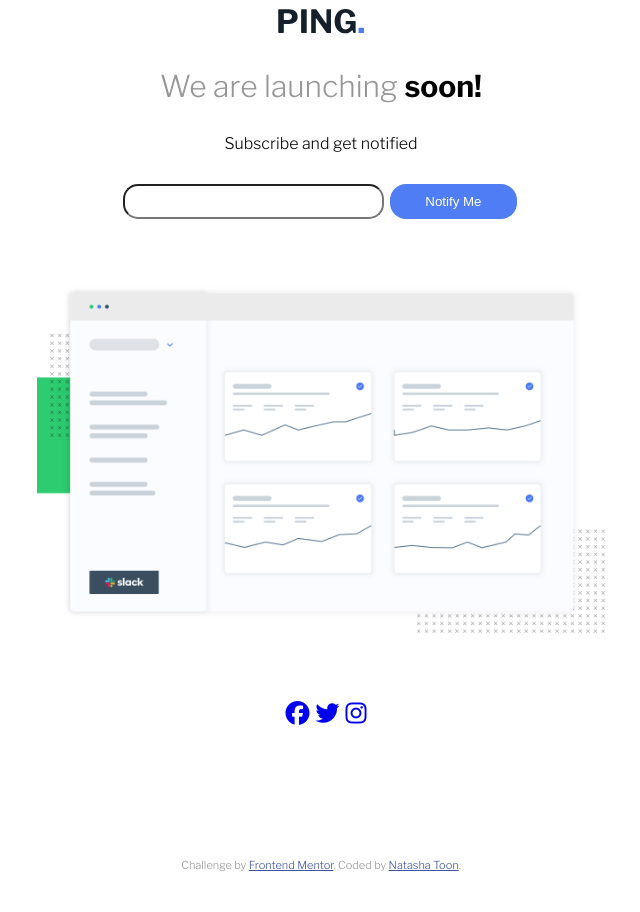
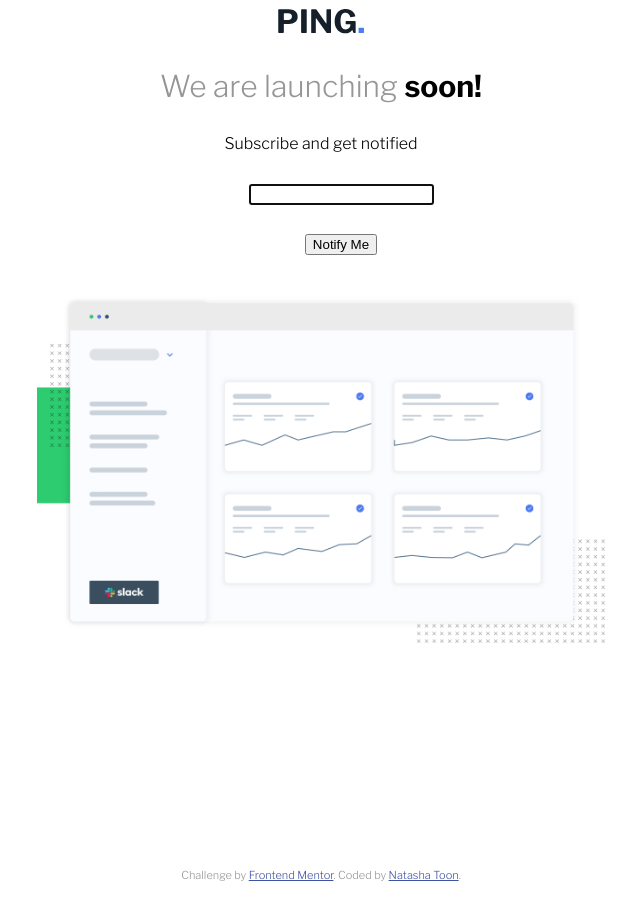
Before and after one commit to Tashatoon/ping-coming-soon-page, a plain HTML site: page index.html in a window 1280 px wide. Shown: the whole page, without its empty margins (319-959 px from the left). Before the commit the page ends 883 px from the top, so only its background shows below. Drawn offline with nearby package versions, Linux system fonts and the light colour scheme.

Commit message:
js email

```diff
--- a/index.html
+++ b/index.html
@@ -3,7 +3,6 @@
   <head>
     <meta charset="UTF-8" />
     <meta name="viewport" content="width=device-width, initial-scale=1.0" />
-    <!-- displays site properly based on user's device -->
     <link
       href="https://fonts.googleapis.com/css2?family=Libre+Franklin:wght@300;600;700&display=swap"
       rel="stylesheet"
@@ -14,91 +13,42 @@
       sizes="32x32"
       href="./images/favicon-32x32.png"
     />
-    <script
-      src="https://kit.fontawesome.com/349509d86e.js"
+    <link
+      href="https://kit.fontawesome.com/349509d86e.js"
       crossorigin="anonymous"
-    ></script>
+    />
+    <link rel="stylesheet" href="/main.css" />
+    <script defer src="/script.js"></script>
+
+    <!--Javascript code here Receive an error message when the form is submitted if:
+                          The input field is empty-The email address is not formatted correctly-->
+
     <title>Frontend Mentor | Ping coming soon page</title>
+  </head>
+  <main><div class="logo">
+    <img src="/images/logo.svg" />
+    <p>We are launching <span>soon!</span></p>
+    <h5>Subscribe and get notified</h5>
+  <body onload="document.form1.text1.focus()">
+      <div class="mail">
+        <form name="form1" action="#">
+          <ul>
+            <li><input type="text" name="text1" /></li>
 
-    <!-- Feel free to remove these styles or customise in your own stylesheet 👍 -->
-    <style>
-      .attribution {
-        font-size: 11px;
-        text-align: center;
-      }
-      .attribution a {
-        color: hsl(228, 45%, 44%);
-      }
-      p {
-        font-family: "Libre Franklin";
-        font-size: 30px;
-        color: hsl(0, 0%, 59%);
-      }
-      h5 {
-        font-family: "Libre Franklin";
-        font-weight: normal;
-        font-size: 16px;
-      }
-      button {
-        background-color: hsl(223, 87%, 63%);
-        border: none;
-        color: white;
-        padding: 10px 20px;
-        text-align: center;
-        display: inline-block;
-        margin: 4px 2px;
-        cursor: pointer;
-        border-radius: 16px;
-        width: 10%;
-      }
-      input[type="email"] {
-        width: 20%;
-        height: 29px;
-        border-radius: 15px;
-        resize: vertical;
-      }
+            <li>&nbsp;</li>
 
-      .image-dashboard {
-        padding-top: 5%;
-        text-align: center;
-      }
-      .socialmedia-header {
-        padding-top: 5%;
-        font-size: x-large;
-        text-align: center;
-        justify-content: space-between;
-        width: 100%;
-        height: 20px;
-        margin: 0 5px;
-      }
-      .attribution {
-        padding-top: 10%;
-      }
-
-      body {
-        display: block;
-        align-items: center;
-        justify-content: center;
-      }
-      .logo {
-        text-align: center;
-      }
-      span {
-        font-weight: bold;
-        color: black;
-      }
-    </style>
-  </head>
-  <body>
-    <div class="logo">
-      <img src="/images/logo.svg" />
-
-      <p>We are launching <span>soon!</span></p>
-      <h5>Subscribe and get notified</h5>
-      <form>
-        <input type="email" />
-        <button>Notify Me</button>
-      </form>
+            <li class="validate">
+              <input
+                type="submit"
+                name="validate"
+                value="Notify Me"
+                onclick="ValidateEmail(document.form1.text1)"
+              />
+            </li>
+            <li>&nbsp;</li>
+          </ul>
+        </form>
+      </div>
     </div>
     <div class="image-dashboard">
       <img src="/images/illustration-dashboard.png" width="45%" />
@@ -114,6 +64,7 @@
         <a href="https://www.frontendmentor.io?ref=challenge" target="_blank"
           >Frontend Mentor</a
         >. Coded by <a href="#">Natasha Toon</a>.
+      </main>
       </p>
     </footer>
   </body>
--- /dev/null
+++ b/main.css
@@ -0,0 +1,66 @@
+.attribution {
+    font-size: 11px;
+    text-align: center;
+  }
+  .attribution a {
+    color: hsl(228, 45%, 44%);
+  }
+  p {
+    font-family: "Libre Franklin";
+    font-size: 30px;
+    color: hsl(0, 0%, 59%);
+  }
+  h5 {
+    font-family: "Libre Franklin";
+    font-weight: normal;
+    font-size: 16px;
+  }
+  button {
+    background-color: hsl(223, 87%, 63%);
+    border: none;
+    color: white;
+    padding: 10px 20px;
+    text-align: center;
+    display: inline-block;
+    margin: 4px 2px;
+    cursor: pointer;
+    border-radius: 16px;
+    width: 10%;
+  }
+ .image-dashboard {
+  text-align: center;
+ }
+  .socialmedia-header {
+    padding-top: 5%;
+    font-size: x-large;
+    text-align: center;
+    justify-content: space-between;
+    width: 10%;
+    height: 20px;
+    margin: 0 5px;
+  }
+  .attribution {
+    padding-top: 10%;
+  }
+
+  body {
+    display: block;
+    align-items: center;
+    justify-content: center;
+  }
+  .logo {
+    text-align: center;
+  }
+  span {
+    font-weight: bold;
+    color: black;
+  }
+  li {
+    list-style-type: none;
+
+    font-size: 16pt;
+  }
+
+  .mail {
+    text-align: center;
+  }
--- /dev/null
+++ b/script.js
@@ -0,0 +1,16 @@
+function ValidateEmail(inputText)
+      {
+      var mailformat = /^\w+([\.-]?\w+)*@\w+([\.-]?\w+)*(\.\w{2,3})+$/;
+      if(inputText.value.match(mailformat))
+      {
+      alert("Thank you for the valid email address");
+      document.form1.text1.focus();
+      return true;
+      }
+      else
+      {
+      alert("You have entered an invalid email address!");
+      document.form1.text1.focus();
+      return false;
+      }
+      }
```
